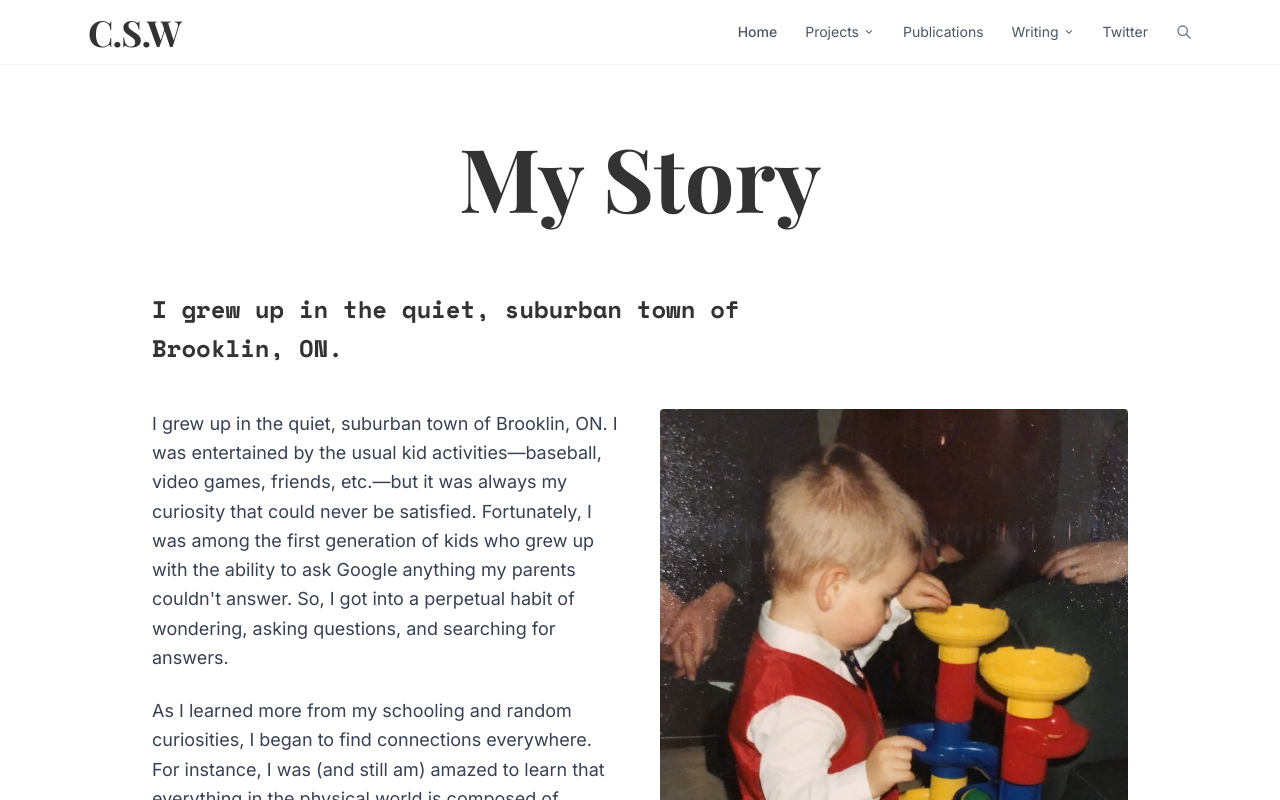
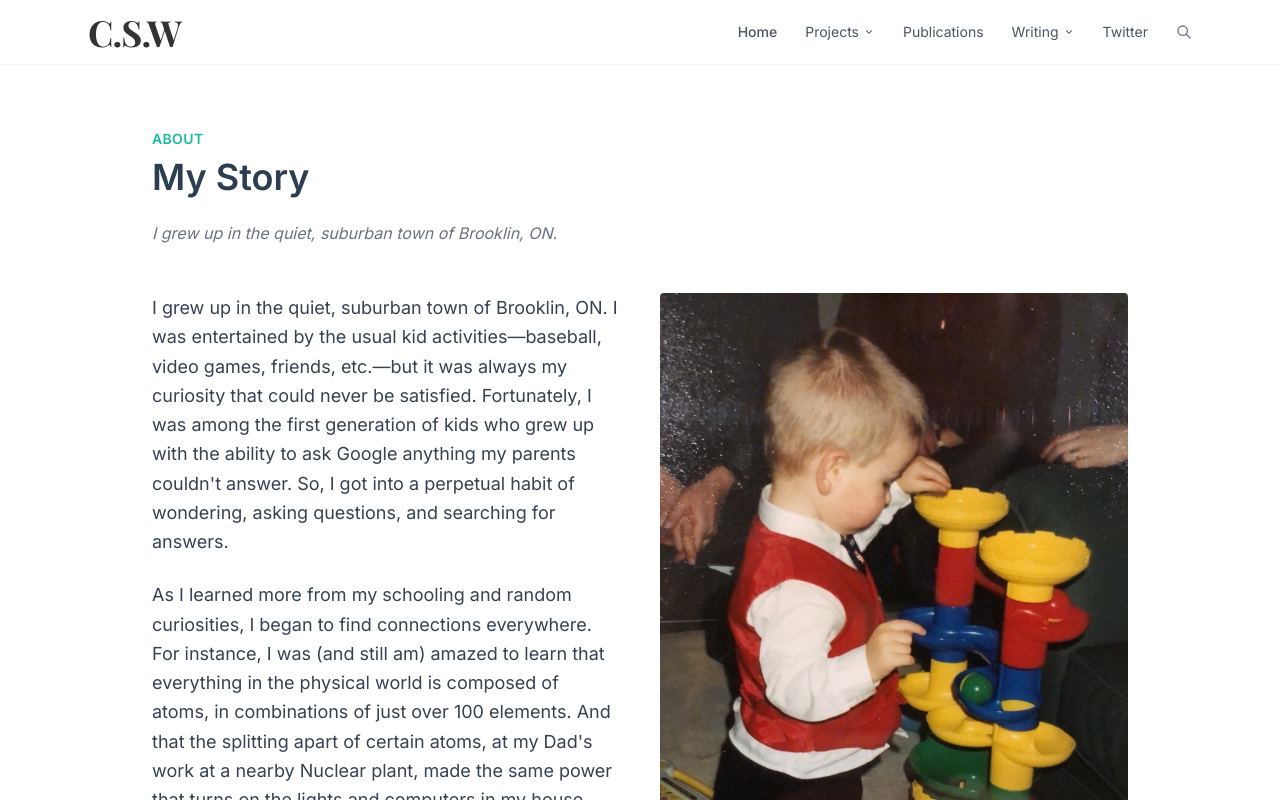
Before and after one commit to VanessaAnneliese/Cameron-witkowski-website, a Next.js app: page /story in a window 1280 px wide. Shown: the top 800 px of the page. Built offline with nearby package versions, Linux system fonts and the light colour scheme.

Commit message:
Match My Story headline and lead sentence style to other pages

```diff
--- a/src/app/story/page.tsx
+++ b/src/app/story/page.tsx
@@ -5,21 +5,9 @@ export default function MyStoryPage() {
   return (
     <div className="max-w-5xl mx-auto px-6 py-16">
 
-      {/* Title — centered, large, Space Mono */}
-      <h1
-        className="text-center font-bold mb-16"
-        style={{ fontFamily: "var(--font-playfair)", fontSize: "clamp(3rem, 8vw, 5.5rem)", lineHeight: 1.1 }}
-      >
-        My Story
-      </h1>
-
-      {/* Lead sentence — large bold monospace, left-aligned */}
-      <p
-        className="font-bold mb-10 max-w-2xl"
-        style={{ fontFamily: "var(--font-space-mono)", fontSize: "clamp(1.2rem, 2.5vw, 1.5rem)", lineHeight: 1.65 }}
-      >
-        I grew up in the quiet, suburban town of Brooklin, ON.
-      </p>
+      <p className="text-[#1abc9c] font-semibold uppercase tracking-wide text-sm mb-2">About</p>
+      <h1 className="text-4xl font-bold text-[#2c3e50] mb-6">My Story</h1>
+      <p className="text-gray-500 italic mb-12">I grew up in the quiet, suburban town of Brooklin, ON.</p>
 
       {/* First section: text left, baby photo right */}
       <div className="grid md:grid-cols-2 gap-10 items-start mb-12">
```
